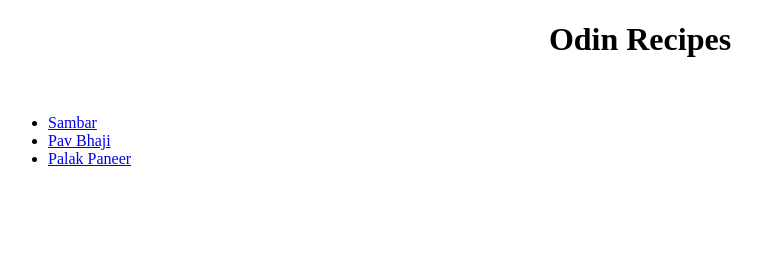
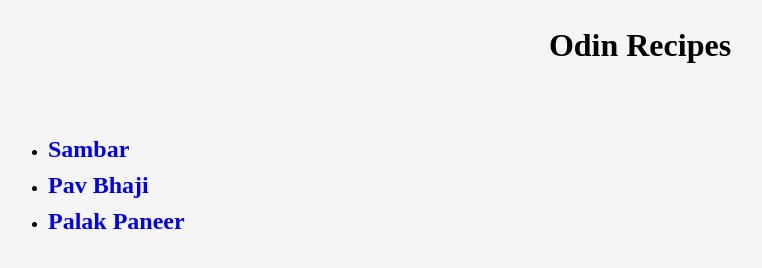
Before and after one commit to Rushikeshishere/odin-recipes, a plain HTML site: page index.html in a window 1280 px wide. Shown: the whole page, without its empty margins (0-762 px from the left). Drawn offline with Linux system fonts and the light colour scheme.

Commit message:
Recipes-Images commited

```diff
--- a/index.html
+++ b/index.html
@@ -6,6 +6,7 @@
     <meta http-equiv="X-UA-Compatible" content="IE=edge">
     <meta name="viewport" content="width=device-width, initial-scale=1.0">
     <title>odin-recipes</title>
+    <link rel="stylesheet" href="styles.css ">
 </head>
 
 <body>
@@ -15,7 +16,7 @@
 
     <br>
 
-    <ul>
+    <ul class="homepage">
         <li><a href="recipes/sambar.html">Sambar</a></li>
         <li><a href="recipes/pav-bhaji.html">Pav Bhaji</a></li>
         <li><a href="recipes/palak-paneer.html">Palak Paneer</a></li>
--- a/styles.css
+++ b/styles.css
@@ -0,0 +1,11 @@
+* {
+    background-color: #f5f5f5;
+    line-height: 1.5;
+}
+
+a, a:hover, a:active, a:focus {
+    text-decoration: none;
+    font-size: x-large;
+    font-weight: bold;
+    font-family: 'Times New Roman', Times, serif;
+}
```
Also changed, not shown: recipes/palak-paneer.html (+1 -0 lines), recipes/pav-bhaji.html (+1 -0 lines), recipes/sambar.html (+1 -0 lines).
